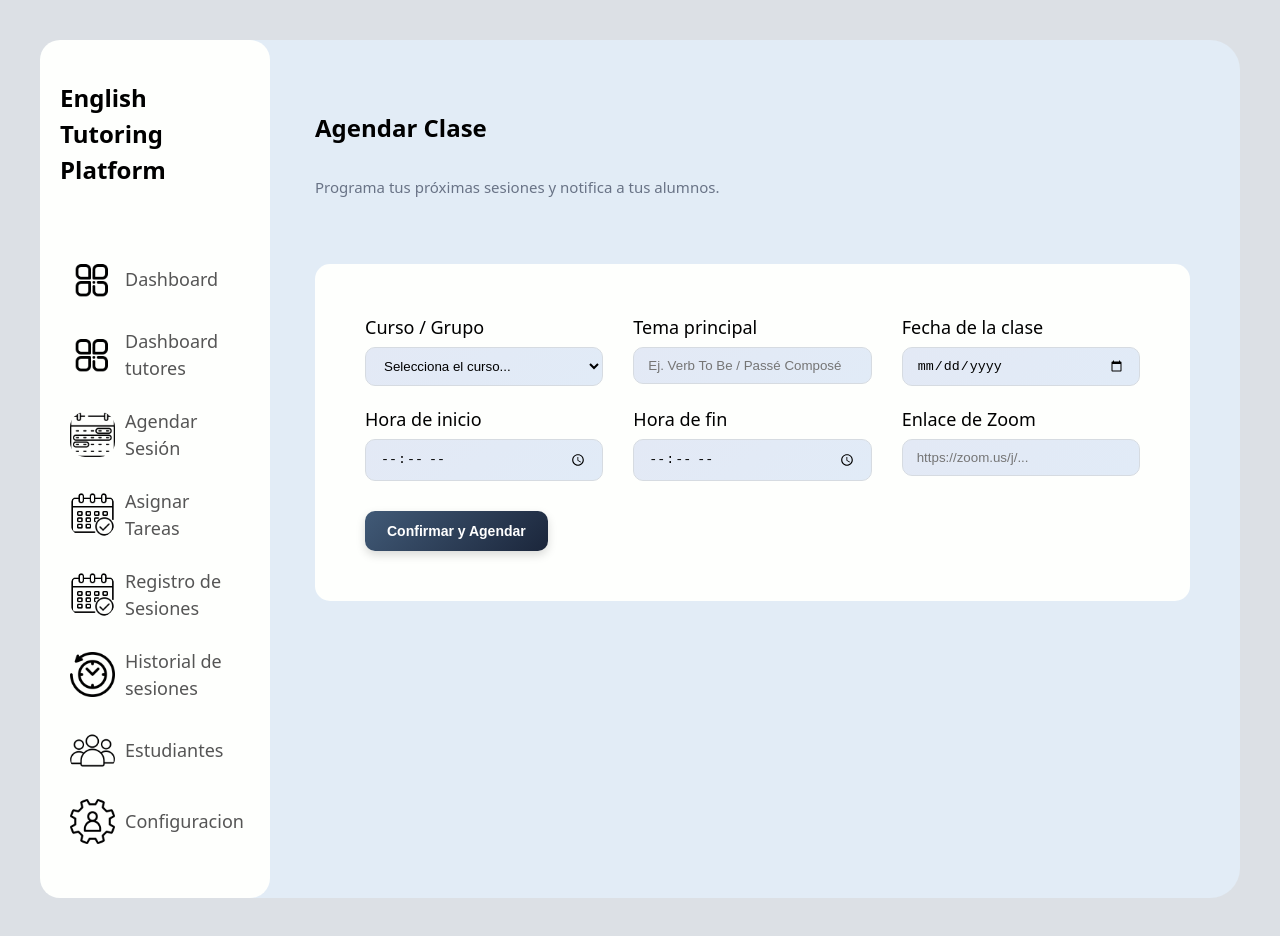
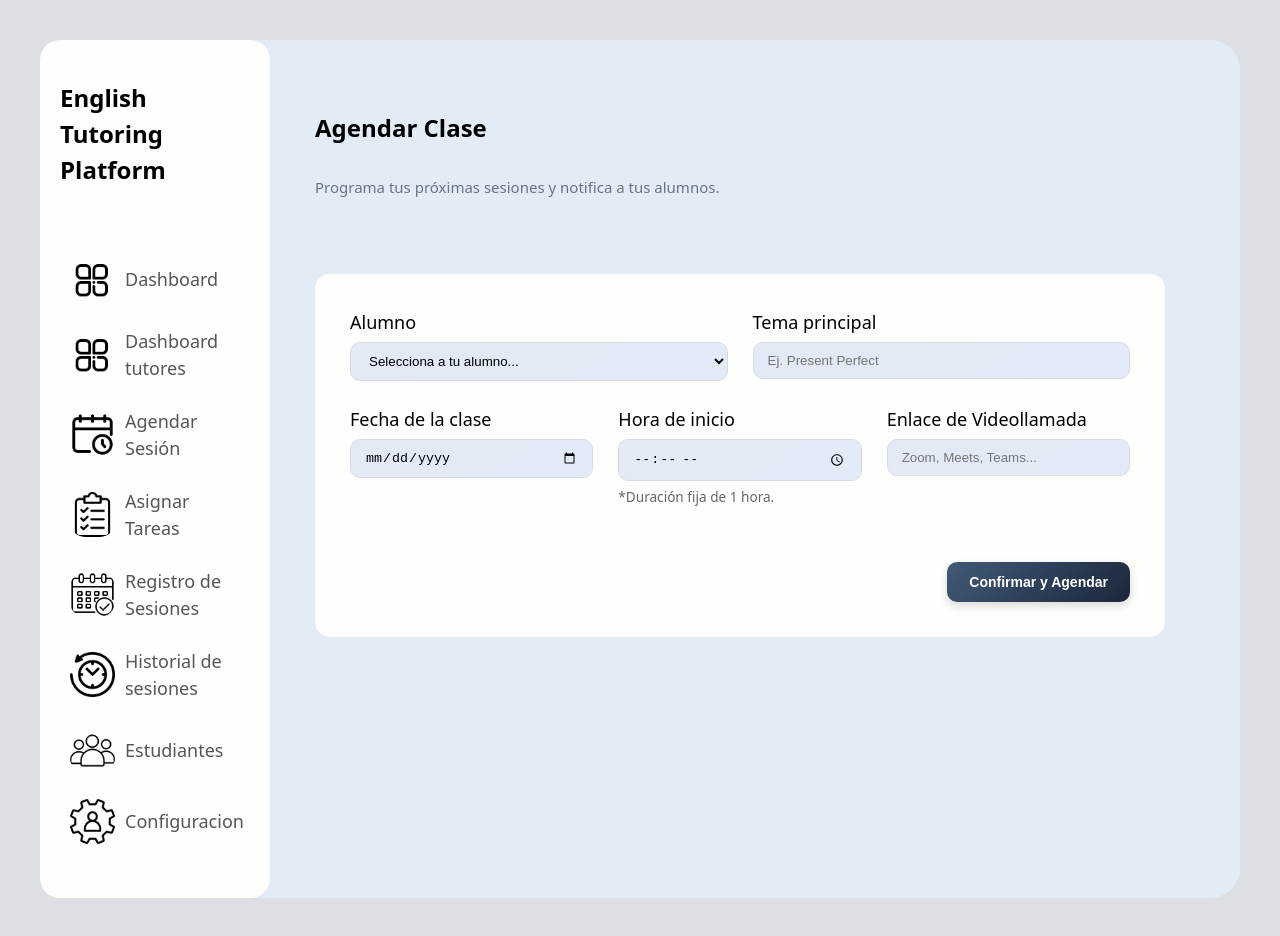
Before and after one commit to Kerno76/fastalkpruebas, a React (Vite) app: page /agendar in a window 1280 px wide. Built offline with nearby package versions, Linux system fonts and the light colour scheme.

Commit message:
Modifiqué campos de Agendar Sesión y agregué íconos a los dos nuevos apartados.

```diff
--- a/src/data/navItems.js
+++ b/src/data/navItems.js
@@ -6,6 +6,8 @@ import session_history from '../assets/history.png'
 import students from '../assets/people.png'
 import calendar_icon from '../assets/calendar.png'
 import task_icon from '../assets/session.png'
+import agenda from '../assets/agenda.png'
+import tasks from '../assets/clipboard.png'
 
 /* Profile Settings Items */
 import user from '../assets/user.png'
@@ -14,12 +16,13 @@ import bell from '../assets/bell.png'
 export const navItems = [
   { icon: dashboard, label: "Dashboard", path: "/" },
   { icon: dashboard, label: "Dashboard tutores", path: "/tutor" },
-  { icon: calendar_icon, label: "Agendar Sesión", path: "/agendar" },
-  { icon: task_icon, label: "Asignar Tareas", path: "/tareas" },
+  { icon: agenda, label: "Agendar Sesión", path: "/agendar" },
+  { icon: tasks, label: "Asignar Tareas", path: "/tareas" },
   { icon: register_session, label: "Registro de Sesiones", path: "/registro" },
   { icon: session_history, label: "Historial de sesiones", path: "/historial" },
   { icon: students, label: "Estudiantes", path: "/estudiantes" },
-  { icon: config, label: "Configuracion", path: "/settings" }
+  { icon: config, label: "Configuracion", path: "/settings" },
+
 ]
 
 export const profileItems = [
--- a/src/pages/Tutor/AgendarSesion.jsx
+++ b/src/pages/Tutor/AgendarSesion.jsx
@@ -4,7 +4,7 @@ import '../../styles/Config.css';
 
 export default function AgendarSesion() {
   const [sesion, setSesion] = useState({
-    curso: '', fecha: '', horaInicio: '', horaFin: '', tema: '', enlaceZoom: ''
+    alumno: '', tema: '', fecha: '', horaInicio: '', enlaceVideo: ''
   });
 
   const handleChange = (e) => {
@@ -13,8 +13,10 @@ export default function AgendarSesion() {
 
   const handleSubmit = (e) => {
     e.preventDefault();
-    alert('¡Clase agendada y anunciada con éxito!');
-    console.log("Datos a enviar al backend:", sesion);
+    alert('¡Clase agendada y notificada con éxito!');
+    console.log("Datos a enviar a Node.js:", sesion);
+    // Nota Backend: Al recibir 'horaInicio', el backend automáticamente sumará 1 hora
+    // para registrar el bloque completo en la base de datos y calcular el curso del alumno.
   };
 
   return (
@@ -22,25 +24,29 @@ export default function AgendarSesion() {
       <h2 id="Title">Agendar Clase</h2>
       <p className="dashboard-subtitle">Programa tus próximas sesiones y notifica a tus alumnos.</p>
 
-      <div className="settingsPanel" style={{ display: 'block', padding: '20px', marginTop: '10px' }}>
-        <div className="settingsThings">
+      {/* Contenedor central tipo tarjeta */}
+      <div className="settingsPanel" style={{ maxWidth: '850px', padding: '35px', display: 'block', marginTop: '20px' }}>
+        <div className="settingsThings" style={{ padding: '0' }}>
           <form onSubmit={handleSubmit}>
-            <div className="formGrid">
 
+            <div style={{ display: 'grid', gridTemplateColumns: '1fr 1fr', gap: '25px', marginBottom: '25px' }}>
               <div className="formField">
-                <label>Curso / Grupo</label>
-                <select className="select-field" name="curso" onChange={handleChange} required>
-                  <option value="">Selecciona el curso...</option>
-                  <option value="1">English - Beginner</option>
-                  <option value="2">French - Advanced</option>
+                <label>Alumno</label>
+                <select className="select-field" name="alumno" onChange={handleChange} required>
+                  <option value="">Selecciona a tu alumno...</option>
+                  <option value="ID_1">David Pérez (A2)</option>
+                  <option value="ID_2">Sofía Gómez (A1)</option>
+                  <option value="ID_3">Luis Eduardo (B1)</option>
                 </select>
               </div>
 
               <div className="formField">
                 <label>Tema principal</label>
-                <input type="text" name="tema" placeholder="Ej. Verb To Be / Passé Composé" onChange={handleChange} required />
+                <input type="text" name="tema" placeholder="Ej. Present Perfect" onChange={handleChange} required />
               </div>
+            </div>
 
+            <div style={{ display: 'grid', gridTemplateColumns: '1fr 1fr 1fr', gap: '25px', marginBottom: '35px' }}>
               <div className="formField">
                 <label>Fecha de la clase</label>
                 <input type="date" name="fecha" onChange={handleChange} required />
@@ -49,23 +55,21 @@ export default function AgendarSesion() {
               <div className="formField">
                 <label>Hora de inicio</label>
                 <input type="time" name="horaInicio" onChange={handleChange} required />
+                <small style={{ color: '#666', marginTop: '6px', fontSize: '0.85rem' }}>*Duración fija de 1 hora.</small>
               </div>
 
               <div className="formField">
-                <label>Hora de fin</label>
-                <input type="time" name="horaFin" onChange={handleChange} required />
+                <label>Enlace de Videollamada</label>
+                <input type="url" name="enlaceVideo" placeholder="Zoom, Meets, Teams..." onChange={handleChange} required />
               </div>
-
-              <div className="formField">
-                <label>Enlace de Zoom</label>
-                <input type="url" name="enlaceZoom" placeholder="https://zoom.us/j/..." onChange={handleChange} required />
-              </div>
-
             </div>
 
-            <button type="submit" className="button button-primary" style={{ marginTop: '30px' }}>
-              Confirmar y Agendar
-            </button>
+            <div style={{ display: 'flex', justifyContent: 'flex-end' }}>
+              <button type="submit" className="button button-primary">
+                Confirmar y Agendar
+              </button>
+            </div>
+
           </form>
         </div>
       </div>
```
Also changed, not shown: src/assets/agenda.png (added), src/assets/clipboard.png (added).
